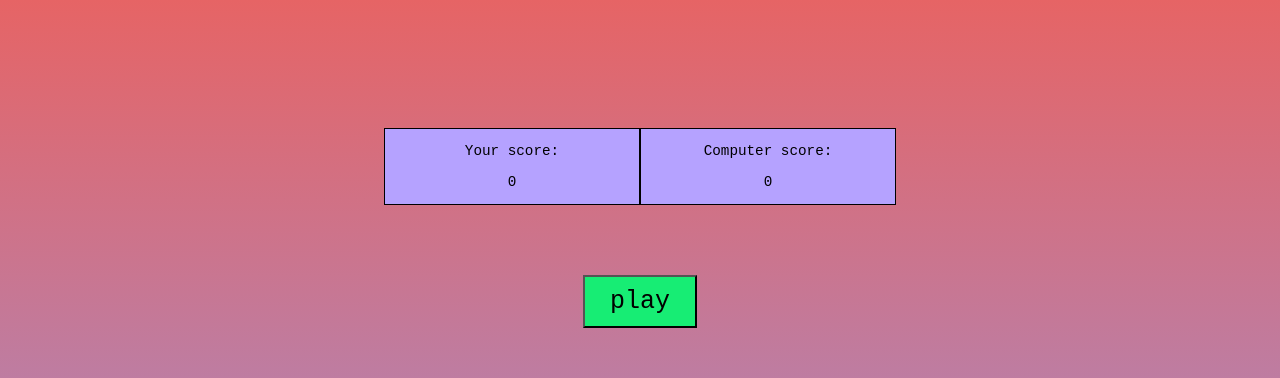
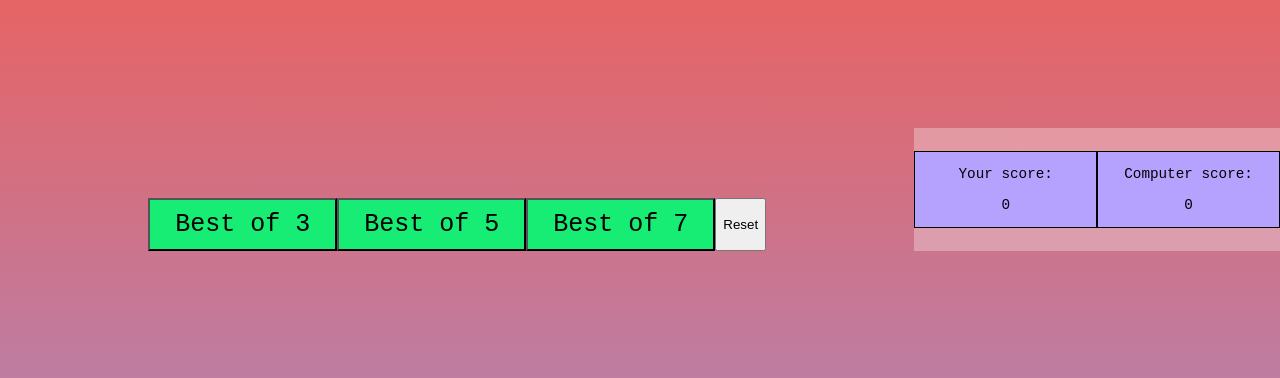
Before and after one commit to MikeMelchior/Odin-RPS-project, a plain HTML site: page index.html in a window 1280 px wide. Shown: the top 378 px of the page. Drawn offline with Linux system fonts and the light colour scheme.

Commit message:
minor adjustments

```diff
--- a/index.html
+++ b/index.html
@@ -13,6 +13,14 @@
 <body>
 
     <div class="title-content">
+        <div class="options">
+        <button class="play-button three">Best of 3</button>
+        <button class="play-button five">Best of 5</button>
+        <button class="play-button seven">Best of 7</button>
+
+        <button class="reset-button">Reset</button>
+
+    </div>
         <div class="scorecard">
             <div class="scores">
                 <div class="your-score">
@@ -27,12 +35,12 @@
         </div>
 
     </div>
-    <div class="options">
-        <button class="play-button">play</button>
 
-    </div>
 
     <div class="play-area">
+        <div class="round-output">
+            <p class="round-message"></p>
+        </div>
         <div class='buttons'>
             <div class="rock">
                 <p>rock.</p>
```
